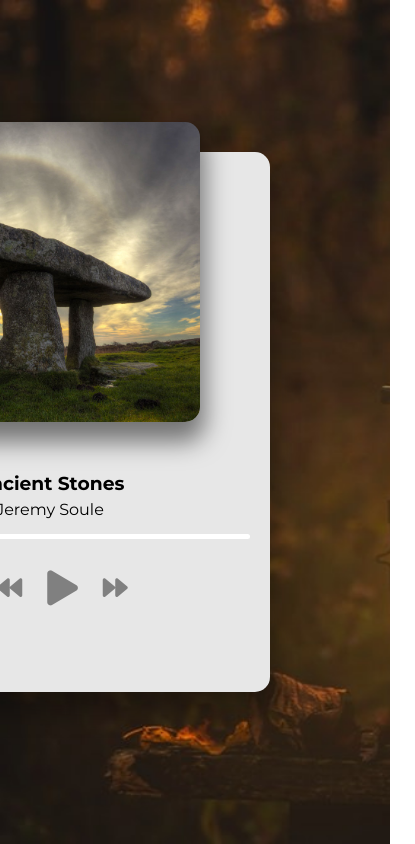
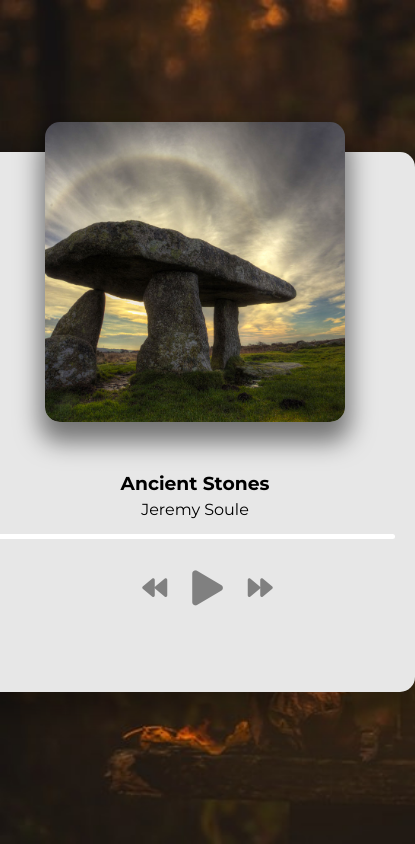
Before and after one commit to vwvats/music-player, a plain HTML site: page index.html in a window 390 px wide. Shown: the whole page, 415 px wide, since content can reach past the window. Drawn offline with Linux system fonts and the light colour scheme.

Commit message:
made the player mobile responsive

```diff
--- a/index.css
+++ b/index.css
@@ -100,3 +100,13 @@ img {
 .main-button {
   font-size: 35px;
 }
+
+@media only screen and (max-width: 700px) {
+  body {
+    align-items: center;
+  }
+
+  .player-container {
+    margin: 0;
+  }
+}
```
